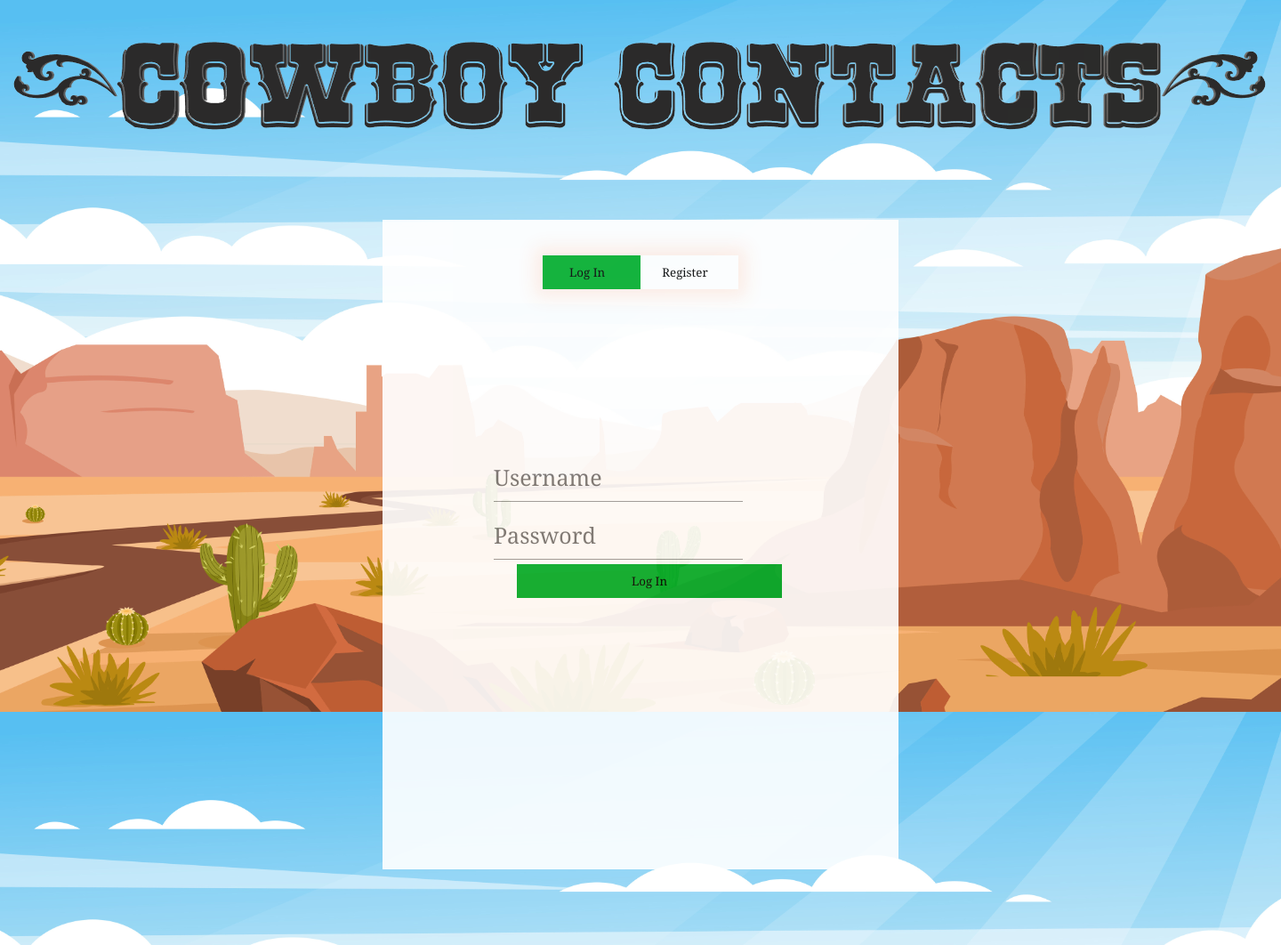
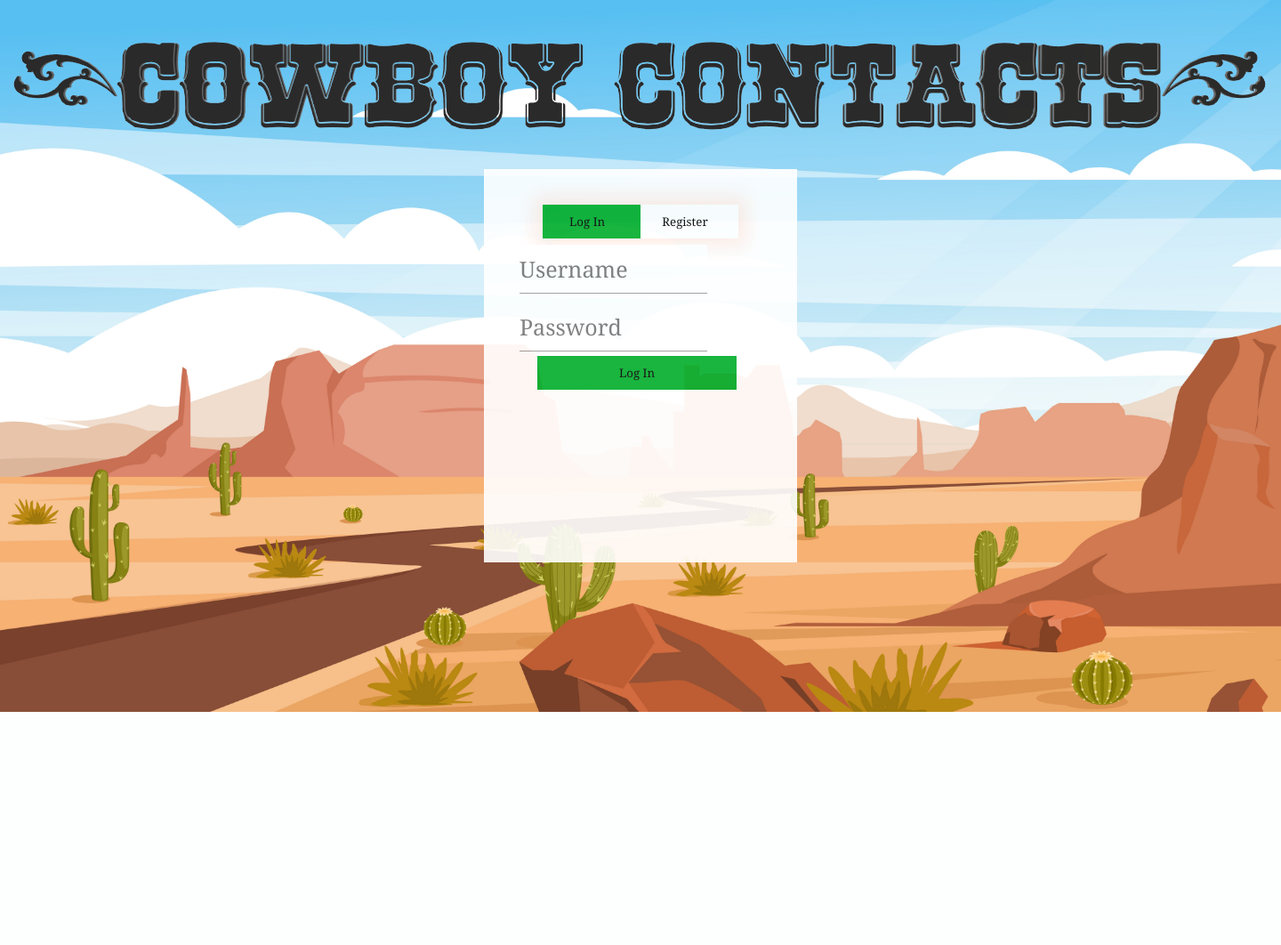
Before and after one commit to GregieBoi/cop4331-small-project-25, a PHP site: page / in a window 1440 px wide. Shown: the whole page at 89% size. After the commit the page ends 800 px from the top, so only its background shows below. Run offline with PHP 8.4, Linux system fonts and the light colour scheme.

Commit message:
index pushes got cancelled out first time :(

```diff
--- a/css/styles.css
+++ b/css/styles.css
@@ -29,10 +29,10 @@ body
 
 .form-box
 {
-    width: 570px;
-    height: 720px;
+    width: 342px;
+    height: 432px;
     position: relative;
-    margin: 6% auto;
+    margin: 2% auto;
     background: #FFFFFF;
     padding: 5px;
     opacity: 90%;
@@ -70,10 +70,10 @@ body
 
 .input-group
 {
-    font-size: 25px;
-    top: 250px;
+    font-size: 15px;
+    top: 75px;
     position: absolute;
-    width: 350px;
+    width: 75%;
     transition: .5s;
 }
 
@@ -140,11 +140,11 @@ body
 /* Placement of sliding login<->register boxes on index page */
 #login
 {
-    left: 125px
+    left: 40px
 }
 #register
 {
-    left: 600px
+    left: 360px
 }
 
 /* Extends text boxes on index page */
```
